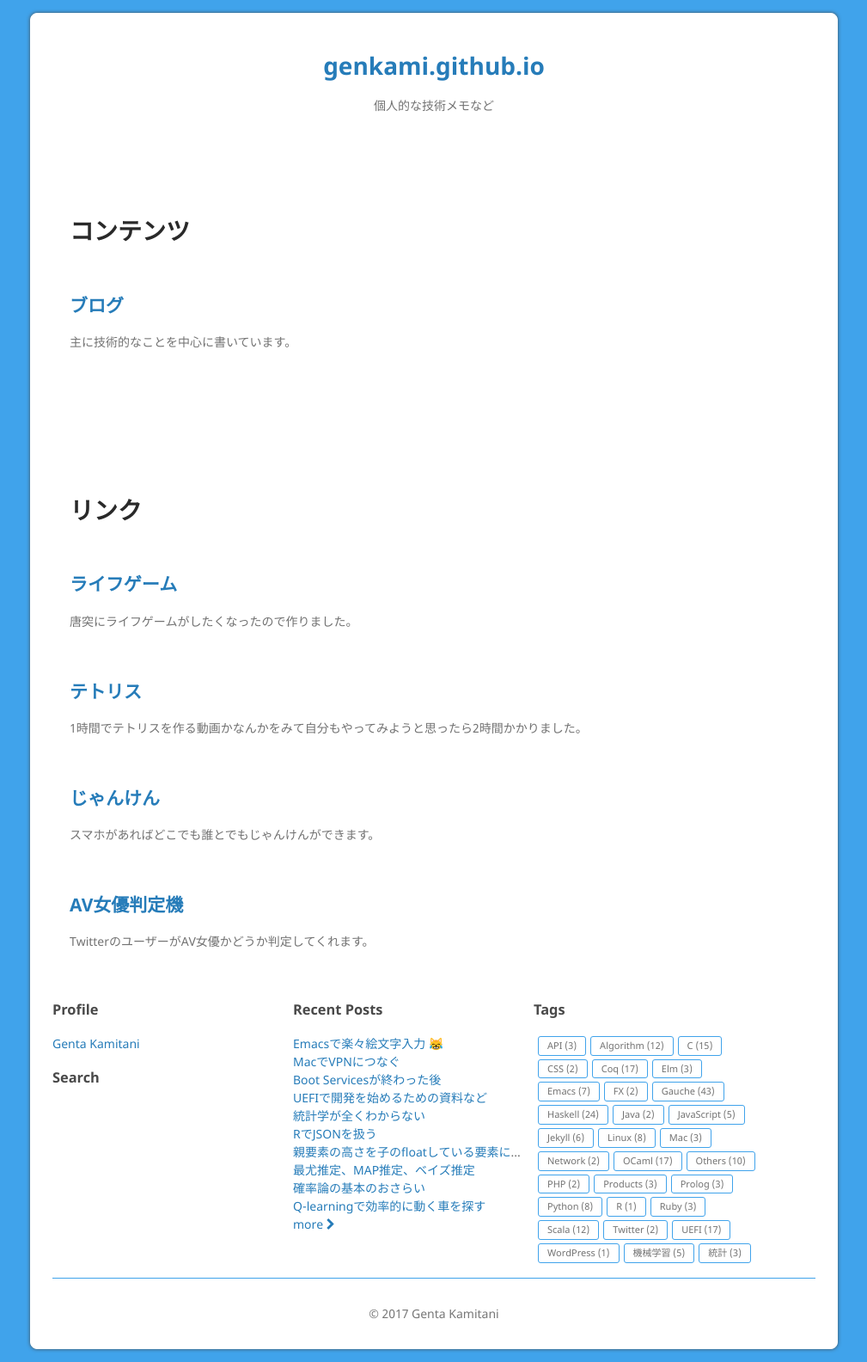
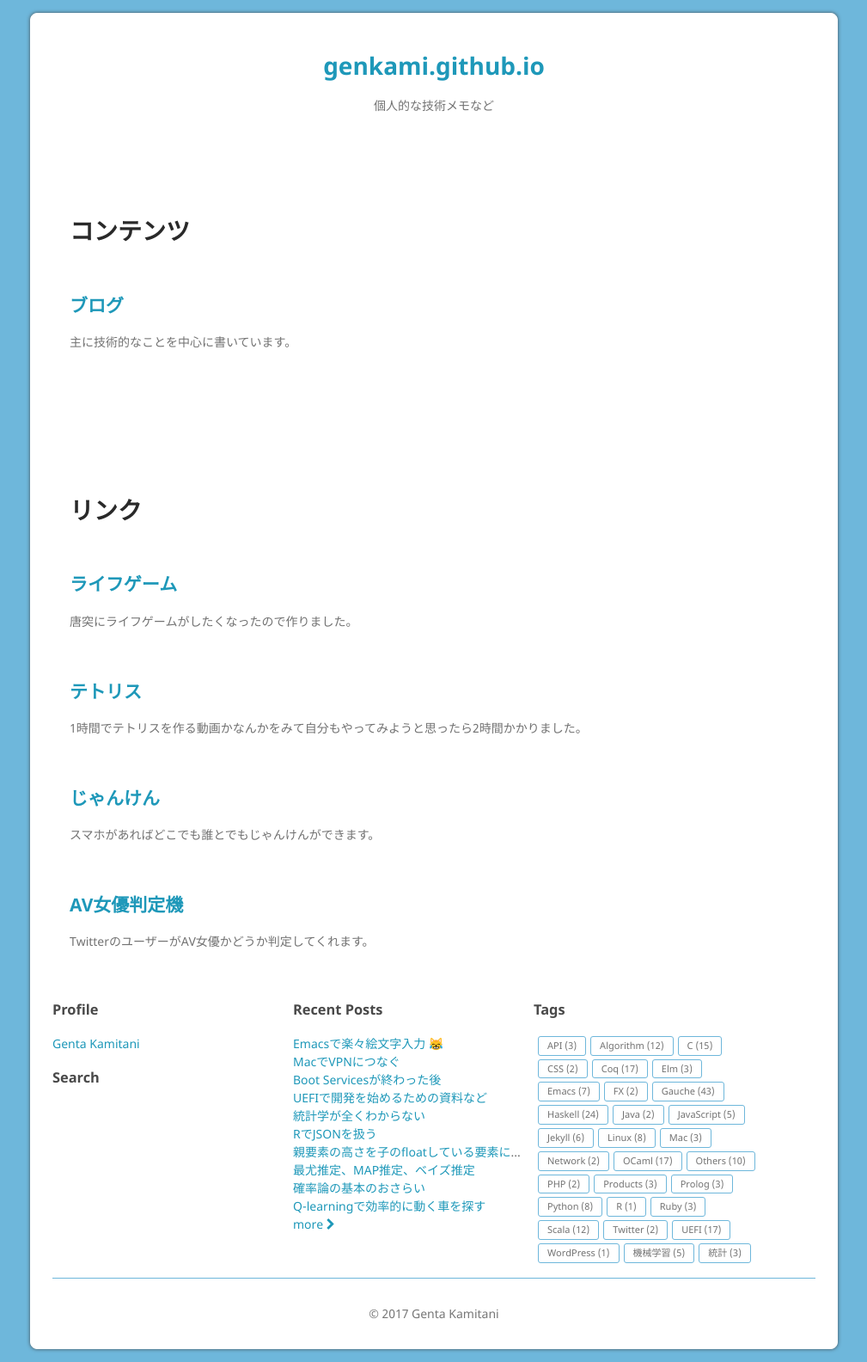
Before and after one commit to genkami/genkami.github.io, a Jekyll site: the page built from index.html, in a window 1280 px wide. Shown: the whole page at 86% size, without its empty margins (135-1144 px from the left). Built offline with Jekyll 4.4.1, drawn with Linux system fonts in a browser that asks for light colours; emoji names are drawn with the system emoji font; comment, search, counter and statistics services are not loaded.

Commit message:
色ちょっと落ち着かせた

```diff
--- a/_sass/theme/pale.scss
+++ b/_sass/theme/pale.scss
@@ -1,4 +1,4 @@
-$outer-background-color: #40a3eb;
+$outer-background-color: #6eb7db;
 $inner-background-color: #ffffff;
 $shadow-color: #454e53;
 
@@ -6,10 +6,10 @@ $border-color: $inner-background-color;
 
 $font-color: #727272;
 
-$link-color: #267cb9;
-$link-hover-color: #006699;
+$link-color: #1e98b9;
+$link-hover-color: #6bbed5;
 
-$hr-color: $outer-background-color; // #ff9ca8
+$hr-color: $outer-background-color;
 $table-border-color: #e5e5e5;
 
 $code-background-color: $inner-background-color;
@@ -20,7 +20,7 @@ $tag-font-color: $font-color;
 $tag-font-hover-color: $tag-font-color;
 $tag-font-active-color: $tag-font-color;
 $tag-background-color: $inner-background-color;
-$tag-border-color: $outer-background-color; // #d3f9ff;
+$tag-border-color: $outer-background-color;
 
 $h1-color: #292929;
 $h2-color: #393939;
```
